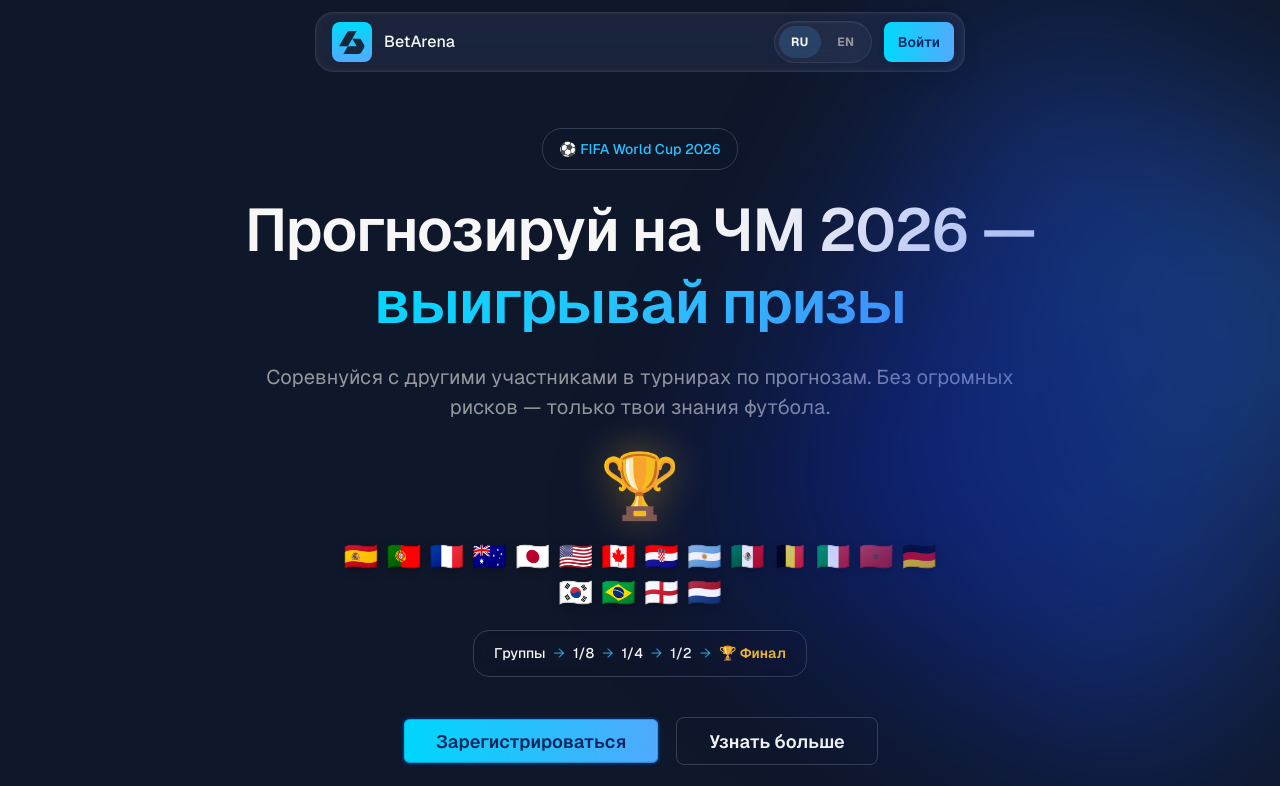
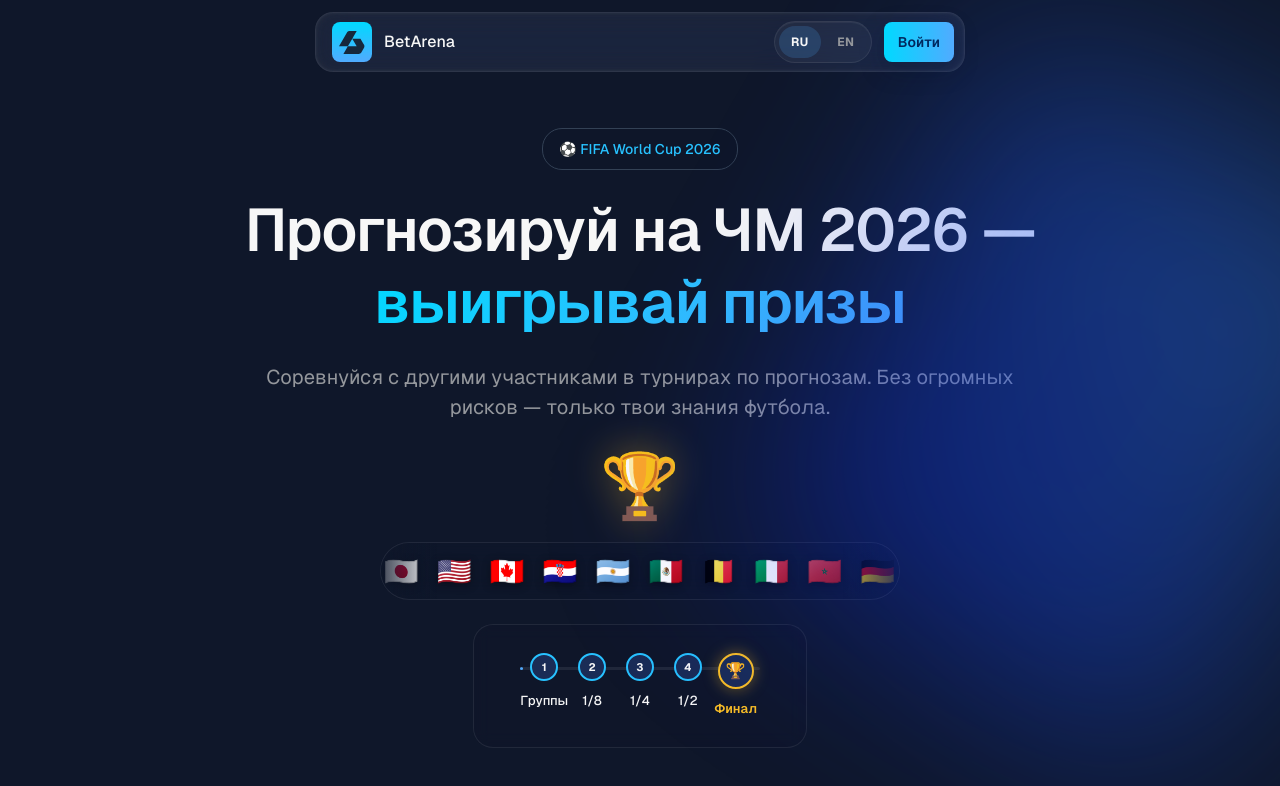
Before and after one commit to Bet-Arena/betarena-landing, a React (Vite) app: page / in a window 1280 px wide. Shown: the top 786 px of the page. Built offline with nearby package versions, Linux system fonts and the light colour scheme.

Commit message:
Update Hero and WhyUs sections: add navigation functionality to WhyUs, enhance Hero visuals with new flag container and bracket layout, and update translations for call-to-action buttons.

```diff
--- a/src/App.tsx
+++ b/src/App.tsx
@@ -31,6 +31,7 @@ function App() {
           if (el) sectionsRef.current['why-us'] = el as HTMLDivElement
         }}
         isVisible={isVisible}
+        onNavigate={handleNavigate}
       />
 
       <HowItWorks
--- a/src/i18n/translations.ts
+++ b/src/i18n/translations.ts
@@ -199,7 +199,7 @@ export const translations: Record<Locale, Messages> = {
           'Простой интерфейс для всех',
         ],
       },
-      cta: 'Регистрация',
+      cta: 'Как это работает',
       scheduleTitle: 'Расписание турниров',
       scheduleSubtitle: 'Выбирай этап, который тебе по душе',
       scheduleFinalBadge: '🏆 ФИНАЛ',
@@ -320,7 +320,7 @@ export const translations: Record<Locale, Messages> = {
           'Simple interface for everyone',
         ],
       },
-      cta: 'Sign up',
+      cta: 'How it works',
       scheduleTitle: 'Tournament Schedule',
       scheduleSubtitle: 'Pick the stage you like',
       scheduleFinalBadge: '🏆 FINAL',
--- a/src/sections/Hero.css
+++ b/src/sections/Hero.css
@@ -109,50 +109,203 @@
   50% { transform: translateY(-8px); }
 }
 
+.hero-flags-container {
+  position: relative;
+  overflow: hidden;
+  max-width: 520px;
+  width: 100%;
+  background: rgba(15, 23, 42, 0.45);
+  border: 1px solid rgba(255, 255, 255, 0.08);
+  border-radius: 999px;
+  padding: 14px 0;
+  backdrop-filter: blur(12px);
+  -webkit-backdrop-filter: blur(12px);
+}
+
+.hero-flags-container::before,
+.hero-flags-container::after {
+  content: '';
+  position: absolute;
+  top: 0;
+  bottom: 0;
+  width: 56px;
+  z-index: 2;
+  pointer-events: none;
+}
+
+.hero-flags-container::before {
+  left: 0;
+  background: linear-gradient(to right, rgba(15, 23, 42, 0.8), transparent);
+  border-radius: 999px 0 0 999px;
+}
+
+.hero-flags-container::after {
+  right: 0;
+  background: linear-gradient(to left, rgba(15, 23, 42, 0.8), transparent);
+  border-radius: 0 999px 999px 0;
+}
+
+.hero-flags-container:hover .hero-flags {
+  animation-play-state: paused;
+}
+
 .hero-flags {
   display: flex;
-  flex-wrap: wrap;
-  justify-content: center;
-  gap: 8px;
-  max-width: 600px;
+  align-items: center;
+  gap: 18px;
+  width: max-content;
+  animation: marquee-scroll 28s linear infinite;
 }
 
 .hero-flag {
   font-size: 28px;
   line-height: 1;
-  filter: drop-shadow(0 2px 4px rgba(0,0,0,0.3));
-  transition: transform 0.2s ease;
+  filter: drop-shadow(0 2px 4px rgba(0, 0, 0, 0.35));
+  transition: transform 0.25s cubic-bezier(0.34, 1.56, 0.64, 1), filter 0.25s ease;
+  flex-shrink: 0;
+  cursor: default;
+  user-select: none;
+  -webkit-user-select: none;
 }
 
 .hero-flag:hover {
-  transform: scale(1.2);
+  transform: scale(1.3) translateY(-3px);
+  filter: drop-shadow(0 6px 12px rgba(0, 0, 0, 0.45));
 }
 
+@keyframes marquee-scroll {
+  0% {
+    transform: translateX(0);
+  }
+  100% {
+    transform: translateX(-50%);
+  }
+}
+
+/* Bracket Timeline */
 .hero-bracket {
+  position: relative;
   display: flex;
+  justify-content: center;
   align-items: center;
-  justify-content: center;
-  gap: 8px;
-  flex-wrap: wrap;
   background: rgba(15, 23, 42, 0.6);
-  border: 1px solid #334155;
-  border-radius: 16px;
-  padding: 12px 20px;
+  border: 1px solid rgba(255, 255, 255, 0.08);
+  border-radius: 20px;
+  padding: 28px 32px;
   backdrop-filter: blur(8px);
+  -webkit-backdrop-filter: blur(8px);
+  overflow: visible;
+  max-width: 600px;
+  margin: 0 auto;
+}
+
+.bracket-track {
+  position: relative;
+  width: 100%;
+  max-width: 520px;
+  padding: 0 14px;
+}
+
+.bracket-progress {
+  position: absolute;
+  top: 14px;
+  left: 14px;
+  right: 14px;
+  height: 3px;
+  background: rgba(255, 255, 255, 0.08);
+  border-radius: 2px;
+  overflow: hidden;
+}
+
+.bracket-progress::after {
+  content: '';
+  position: absolute;
+  top: 0;
+  left: 0;
+  height: 100%;
+  width: 100%;
+  background: linear-gradient(90deg, var(--theme-primary), var(--theme-gradient-end));
+  animation: bracketProgressFlow 3s ease-in-out infinite alternate;
+  border-radius: 2px;
+}
+
+@keyframes bracketProgressFlow {
+  0% {
+    transform: translateX(-100%);
+  }
+  100% {
+    transform: translateX(0);
+  }
+}
+
+.bracket-stages {
+  display: grid;
+  grid-template-columns: repeat(5, 1fr);
+  justify-items: center;
+  position: relative;
+  z-index: 1;
 }
 
 .bracket-stage {
   display: flex;
+  flex-direction: column;
   align-items: center;
-  gap: 8px;
+  gap: 10px;
+  cursor: default;
+  transition: transform 0.3s cubic-bezier(0.4, 0, 0.2, 1);
+}
+
+.bracket-stage:hover {
+  transform: translateY(-4px);
+}
+
+.bracket-node {
+  width: 28px;
+  height: 28px;
+  border-radius: 50%;
+  background: var(--bg-card);
+  border: 2px solid var(--theme-primary);
+  display: flex;
+  align-items: center;
+  justify-content: center;
+  font-size: 11px;
+  font-weight: 700;
+  color: var(--text-primary);
+  letter-spacing: 0.02em;
+  line-height: 1;
+  transition: all 0.3s cubic-bezier(0.4, 0, 0.2, 1);
+  box-shadow: 0 0 0 0 rgba(40, 194, 255, 0);
+  flex-shrink: 0;
+}
+
+.bracket-stage:hover .bracket-node {
+  transform: scale(1.2);
+  box-shadow: 0 0 20px rgba(40, 194, 255, 0.45);
+  border-color: var(--theme-gradient-end);
+}
+
+.bracket-stage.final .bracket-node {
+  width: 36px;
+  height: 36px;
+  background: var(--bg-card);
+  border-color: #fbbf24;
+  font-size: 16px;
+  box-shadow: 0 0 16px rgba(251, 191, 36, 0.4);
+}
+
+.bracket-stage.final:hover .bracket-node {
+  transform: scale(1.2);
+  box-shadow: 0 0 28px rgba(251, 191, 36, 0.6);
+  border-color: #fbbf24;
 }
 
 .bracket-label {
   font-family: 'Inter', sans-serif;
-  font-size: 14px;
+  font-size: 13px;
   font-weight: 500;
   color: var(--text-primary);
   white-space: nowrap;
+  transition: color 0.3s ease;
 }
 
 .bracket-stage.final .bracket-label {
@@ -160,10 +313,8 @@
   font-weight: 600;
 }
 
-.bracket-arrow {
-  font-size: 14px;
+.bracket-stage:hover .bracket-label {
   color: var(--theme-primary);
-  opacity: 0.8;
 }
 
 /* Responsive */
@@ -232,9 +383,19 @@
     font-size: 48px;
   }
 
+  .hero-flags-container {
+    max-width: 100%;
+    padding: 10px 0;
+  }
+
+  .hero-flags-container::before,
+  .hero-flags-container::after {
+    width: 40px;
+  }
+
   .hero-flags {
-    gap: 6px;
-    max-width: 100%;
+    gap: 14px;
+    animation-duration: 22s;
   }
 
   .hero-flag {
@@ -242,15 +403,42 @@
   }
 
   .hero-bracket {
-    padding: 10px 14px;
-    gap: 6px;
+    padding: 20px 16px;
+    border-radius: 16px;
+    max-width: 100%;
+  }
+
+  .bracket-track {
+    max-width: 100%;
+    padding: 0 11px;
+  }
+
+  .bracket-progress {
+    top: 11px;
+    left: 11px;
+    right: 11px;
+    height: 2px;
+  }
+
+  .bracket-stage {
+    gap: 8px;
+  }
+
+  .bracket-node {
+    width: 22px;
+    height: 22px;
+    border-width: 1.5px;
+    font-size: 9px;
+    font-weight: 700;
+  }
+
+  .bracket-stage.final .bracket-node {
+    width: 28px;
+    height: 28px;
+    font-size: 13px;
   }
 
   .bracket-label {
-    font-size: 12px;
-  }
-
-  .bracket-arrow {
-    font-size: 12px;
+    font-size: 11px;
   }
 }
--- a/src/sections/Hero.tsx
+++ b/src/sections/Hero.tsx
@@ -63,30 +63,33 @@ export function Hero({ onNavigate }: HeroProps) {
 
           <div className="hero-visuals">
             <div className="hero-trophy">🏆</div>
-            <div className="hero-flags">
-              {shuffledFlags.map((flag, i) => (
-                <span key={`${flag}-${i}`} className="hero-flag">{flag}</span>
-              ))}
+            <div className="hero-flags-container">
+              <div className="hero-flags">
+                {shuffledFlags.map((flag, i) => (
+                  <span key={`a-${flag}-${i}`} className="hero-flag">{flag}</span>
+                ))}
+                {shuffledFlags.map((flag, i) => (
+                  <span key={`b-${flag}-${i}`} className="hero-flag">{flag}</span>
+                ))}
+              </div>
             </div>
             <div className="hero-bracket">
-              <div className="bracket-stage">
-                <span className="bracket-label">Группы</span>
-                <span className="bracket-arrow">→</span>
-              </div>
-              <div className="bracket-stage">
-                <span className="bracket-label">1/8</span>
-                <span className="bracket-arrow">→</span>
-              </div>
-              <div className="bracket-stage">
-                <span className="bracket-label">1/4</span>
-                <span className="bracket-arrow">→</span>
-              </div>
-              <div className="bracket-stage">
-                <span className="bracket-label">1/2</span>
-                <span className="bracket-arrow">→</span>
-              </div>
-              <div className="bracket-stage final">
-                <span className="bracket-label">🏆 Финал</span>
+              <div className="bracket-track">
+                <div className="bracket-progress"></div>
+                <div className="bracket-stages">
+                  {[
+                    { label: 'Группы', step: '1' },
+                    { label: '1/8', step: '2' },
+                    { label: '1/4', step: '3' },
+                    { label: '1/2', step: '4' },
+                    { label: 'Финал', isFinal: true, icon: '🏆' },
+                  ].map((stage, i) => (
+                    <div key={i} className={`bracket-stage ${stage.isFinal ? 'final' : ''}`}>
+                      <div className="bracket-node">{stage.icon ?? stage.step}</div>
+                      <span className="bracket-label">{stage.label}</span>
+                    </div>
+                  ))}
+                </div>
               </div>
             </div>
           </div>
--- a/src/sections/WhyUs.tsx
+++ b/src/sections/WhyUs.tsx
@@ -1,16 +1,16 @@
 import { GlowEffect } from '../components/ui/GlowEffect'
 import { CheckIcon } from '../components/ui/CheckIcon'
 import { CrossIcon } from '../components/ui/CrossIcon'
-import { appEnv } from '../config/env'
 import { useI18n } from '../i18n/useI18n'
 import './WhyUs.css'
 
 interface WhyUsProps {
   sectionRef?: (el: HTMLDivElement | null) => void
   isVisible?: Record<string, boolean>
+  onNavigate?: (sectionId: string) => void
 }
 
-export function WhyUs({ sectionRef, isVisible = {} }: WhyUsProps) {
+export function WhyUs({ sectionRef, isVisible = {}, onNavigate }: WhyUsProps) {
   const { messages } = useI18n()
 
   return (
@@ -117,18 +117,12 @@ export function WhyUs({ sectionRef, isVisible = {} }: WhyUsProps) {
         </div>
 
         <div className={`why-us-cta ${isVisible['why-us'] ? 'fade-in-up delay-400' : ''}`}>
-          <a
-            className={`btn-primary btn-large ${!appEnv.registerUrl ? 'is-disabled' : ''}`}
-            href={appEnv.registerUrl ?? undefined}
-            aria-disabled={!appEnv.registerUrl}
-            onClick={(event) => {
-              if (!appEnv.registerUrl) {
-                event.preventDefault()
-              }
-            }}
+          <button
+            className="btn-primary btn-large"
+            onClick={() => onNavigate?.('how-it-works')}
           >
             {messages.whyUs.cta}
-          </a>
+          </button>
         </div>
       </div>
     </section>
```
